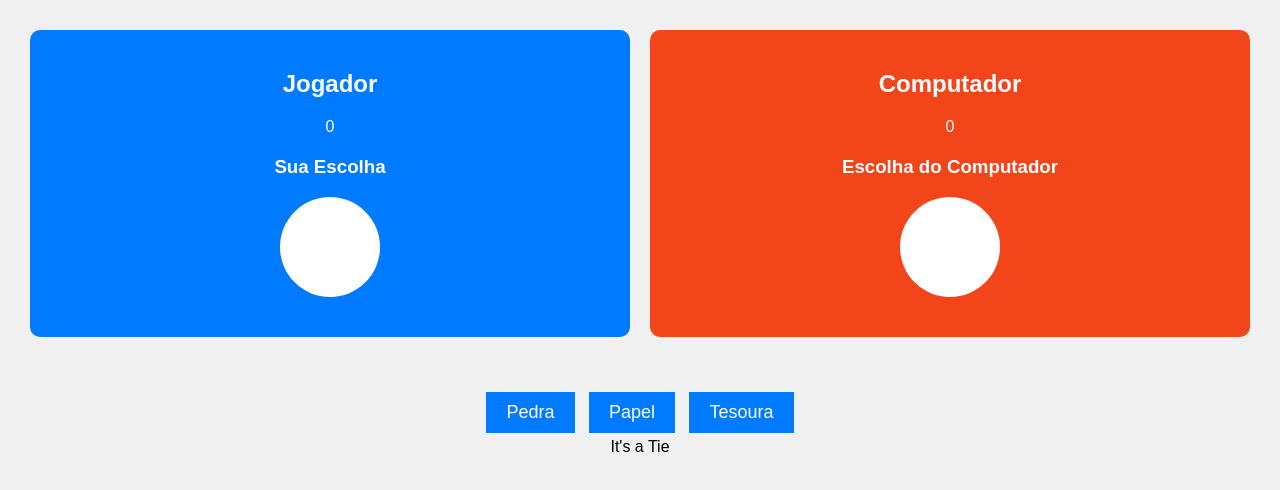
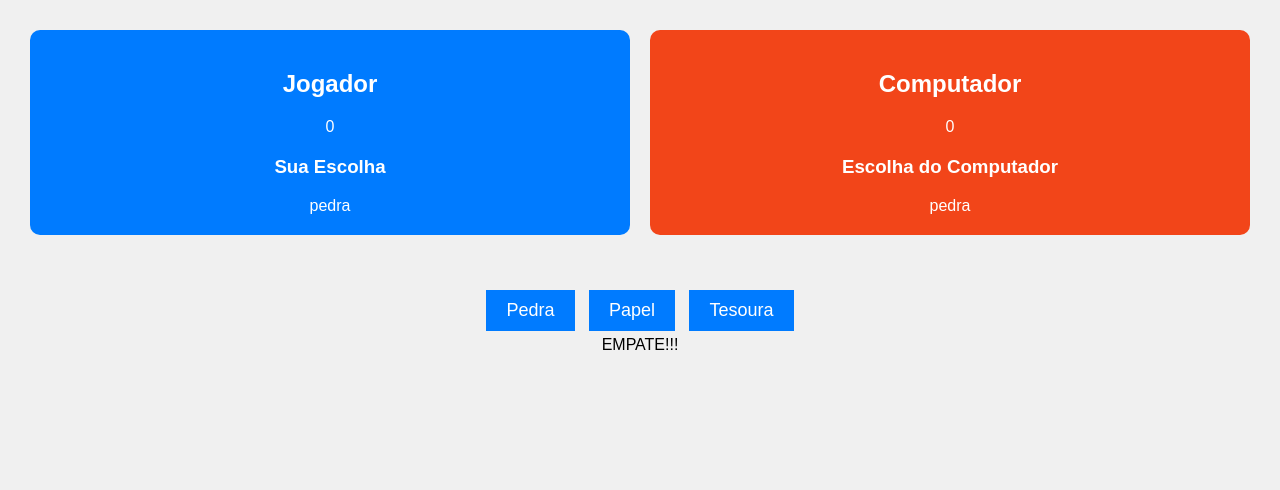
Before and after one commit to RafaelSavoy/senai-pwfe, a plain HTML site: page PedraPapelTesoura/index.html in a window 1280 px wide. Both pictures are taken after a click on the button "Pedra". Drawn offline with Linux system fonts and the light colour scheme.

Commit message:
arrumando código

```diff
--- a/Cronometro/styles.css
+++ b/Cronometro/styles.css
@@ -9,7 +9,7 @@ body {
 }
 
 #cronometro {
-    font-size: 48px;
+    font-size: 80px;
     text-align: center;
     color: #fff;
     margin-bottom: 20px;
--- a/PedraPapelTesoura/index.html
+++ b/PedraPapelTesoura/index.html
@@ -10,30 +10,30 @@
         <div class="left-panel">
             <div class="score">
                 <h2>Jogador</h2>
-                <p id="player-score">0</p>
+                <p id="jogador-score">0</p>
             </div>
-            <div class="player-choice">
+            <div class="jogador-escolha">
                 <h3>Sua Escolha</h3>
-                <div class="choice" id="player-choice"></div>
+                <div class="escolha" id="jogador-escolha"></div>
             </div>
         </div>
         <div class="right-panel">
             <div class="score">
                 <h2>Computador</h2>
-                <p id="computer-score">0</p>
+                <p id="computador-score">0</p>
             </div>
-            <div class="computer-choice">
+            <div class="computador-escolha">
                 <h3>Escolha do Computador</h3>
-                <div class="choice" id="computer-choice"></div>
+                <div class="escolha" id="computador-escolha"></div>
             </div>
         </div>
     </div>
     <div class="game-buttons">
-        <button id="rock">Pedra</button>
-        <button id="paper">Papel</button>
-        <button id="scissors">Tesoura</button>
+        <button id="pedra">Pedra</button>
+        <button id="papel">Papel</button>
+        <button id="tesoura">Tesoura</button>
     </div>
-    <div id="result" class="hidden"></div>
+    <div id="resultado" class="hidden"></div>
     <script src="script.js"></script>
 </body>
 </html>
--- a/PedraPapelTesoura/script.js
+++ b/PedraPapelTesoura/script.js
@@ -1,31 +1,31 @@
-let playerScore = 0;
-let computerScore = 0;
+let jogadorScore = 0;
+let computadorScore = 0;
 
-const playerChoiceElem = document.getElementById("player-choice");
-const computerChoiceElem = document.getElementById("computer-choice");
-const playerScoreElem = document.getElementById("player-score");
-const computerScoreElem = document.getElementById("computer-score");
-const resultElem = document.getElementById("result");
+const escolhaDoJogadorElem = document.getElementById("jogador-escolha");
+const escolhaDoComputadorElem = document.getElementById("computador-escolha");
+const jogadorScoreElem = document.getElementById("jogador-score");
+const computadorScoreElem = document.getElementById("computador-score");
+const resultadoElem = document.getElementById("resultado");
 
-const choices = ["rock", "paper", "scissors"];
+const escolhas = ["pedra", "papel", "tesoura"];
 
-document.getElementById("rock").addEventListener("click", () => playRound("rock"));
-document.getElementById("paper").addEventListener("click", () => playRound("paper"));
-document.getElementById("scissors").addEventListener("click", () => playRound("scissors"));
+document.getElementById("pedra").addEventListener("click", () => playRound("pedra"));
+document.getElementById("papel").addEventListener("click", () => playRound("papel"));
+document.getElementById("tesoura").addEventListener("click", () => playRound("tesoura"));
 
-function playRound(playerChoice) {
-    const computerChoice = choices[Math.floor(Math.random() * choices.length)];
+function playRound(escolhaDoJogador) {
+    const escolhaDoComputador = escolhas[Math.floor(Math.random() * escolhas.length)];
 
-    playerChoiceElem.textContent = playerChoice;
-    computerChoiceElem.textContent = computerChoice;
+    escolhaDoJogadorElem.textContent = escolhaDoJogador;
+    escolhaDoComputadorElem.textContent = escolhaDoComputador;
 
-    const result = getResult(playerChoice, computerChoice);
-    displayResult(result);
+    const resultado = gerarResultado(escolhaDoJogador, escolhaDoComputador);
+    mostrarResultado(resultado);
 
-    if (result === "Player Wins") {
-        playerScore++;
-    } else if (result === "Computer Wins") {
-        computerScore++;
+    if (resultado === "Jogador Ganhou") {
+        jogadorScore++;
+    } else if (resultado === "Computador Ganhou") {
+        computadorScore++;
     }
 
     updateScore();
@@ -33,32 +33,32 @@ function playRound(playerChoice) {
     setTimeout(resetRound, 3000);
 }
 
-function getResult(player, computer) {
-    if (player === computer) {
-        return "It's a Tie";
+function gerarResultado(jogador, computador) {
+    if (jogador === computador) {
+        return "EMPATE!!!";
     } else if (
-        (player === "rock" && computer === "scissors") ||
-        (player === "paper" && computer === "rock") ||
-        (player === "scissors" && computer === "paper")
+        (jogador === "pedra" && computador === "tesoura") ||
+        (jogador === "papel" && computador === "pedra") ||
+        (jogador === "tesoura" && computador === "papel")
     ) {
-        return "Player Wins";
+        return "Jogador Ganhou";
     } else {
-        return "Computer Wins";
+        return "Computador Ganhou";
     }
 }
 
-function displayResult(result) {
-    resultElem.textContent = result;
-    resultElem.classList.remove("hidden");
+function mostrarResultado(resultado) {
+    resultadoElem.textContent = resultado;
+    resultadoElem.classList.remove("hidden");
 }
 
 function updateScore() {
-    playerScoreElem.textContent = playerScore;
-    computerScoreElem.textContent = computerScore;
+    jogadorScoreElem.textContent = jogadorScore;
+    computadorScoreElem.textContent = computadorScore;
 }
 
 function resetRound() {
-    resultElem.classList.add("hidden");
-    playerChoiceElem.textContent = "";
-    computerChoiceElem.textContent = "";
+    resultadoElem.classList.add("hidden");
+    escolhaDoJogadorElem.textContent = "";
+    escolhaDoComputadorElem.textContent = "";
 }
```
Also changed, not shown: ProjetoPiano/adicionarTeclas.js (+6 -2 lines).
